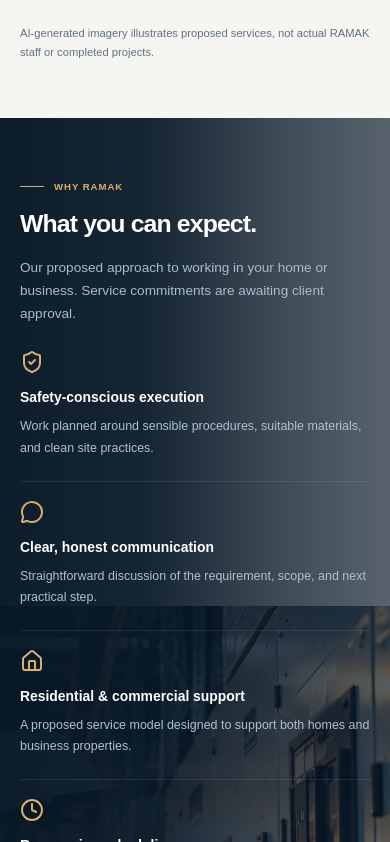
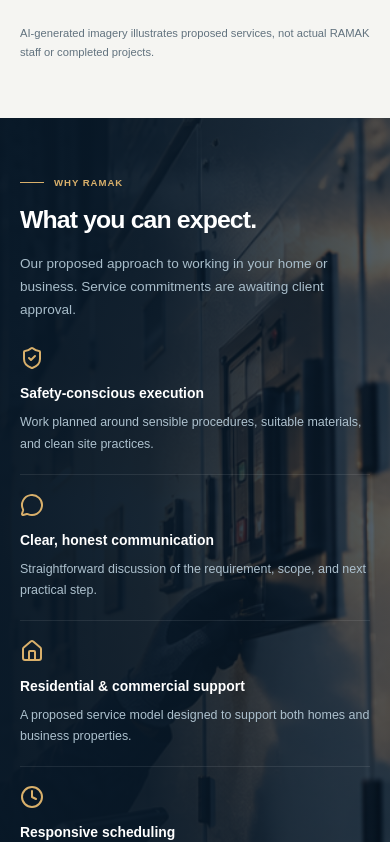
Before and after one commit to affan0101/RAMAK, a React (Vite) app: page / in a window 390 px wide. Shown: the part 5282-6124 px from the top of the page. Built offline with nearby package versions, Linux system fonts and the light colour scheme.

Commit message:
Fix Why RAMAK background scaling and section spacing

```diff
--- a/src/why-ramak.css
+++ b/src/why-ramak.css
@@ -1,8 +1,10 @@
-/* Why RAMAK: keep the supplied background artwork, remove the separate photo card,
-   and reduce the visual scale so the content remains the focus. */
+/* Why RAMAK: use the supplied artwork as a true section background.
+   Keep it full-height so there are no visible image edges, while the tighter
+   section spacing keeps the photograph from feeling oversized. */
 section.why-section {
-  padding-block: clamp(54px, 4.8vw, 86px);
-  background-size: 100% 100%, auto 92%;
+  padding-block: clamp(50px, 4.2vw, 76px);
+  background-color: var(--navy);
+  background-size: 100% 100%, auto 100%;
   background-position: center, right center;
   background-repeat: no-repeat, no-repeat;
 }
@@ -16,19 +18,24 @@ html[dir="rtl"] section.why-section {
 }
 
 .why-section .why-grid {
-  width: min(58%, 780px);
+  width: min(57%, 760px);
   grid-template-columns: repeat(2, minmax(0, 1fr));
-  gap: 22px 28px;
+  gap: 20px 28px;
+}
+
+.why-section .why-card {
+  padding-bottom: 19px;
 }
 
 @media (max-width: 999px) {
   section.why-section {
-    background-size: 100% 100%, auto 78%;
-    background-position: center, right bottom;
+    padding-block: clamp(48px, 6vw, 66px);
+    background-size: 100% 100%, auto 100%;
+    background-position: center, right center;
   }
 
   html[dir="rtl"] section.why-section {
-    background-position: center, left bottom;
+    background-position: center, left center;
   }
 
   .why-section .why-grid {
@@ -39,8 +46,7 @@ html[dir="rtl"] section.why-section {
 
 @media (max-width: 640px) {
   section.why-section {
-    padding-block: 50px;
-    background-size: 100% 100%, auto 58%;
+    padding-block: 46px;
   }
 
   .why-section .why-grid {
```
